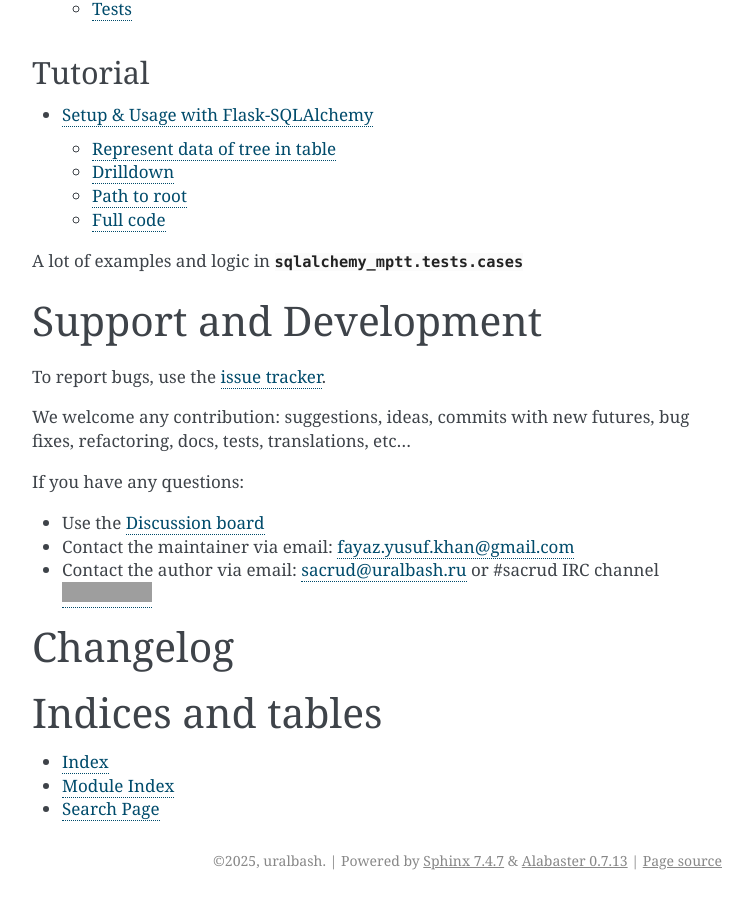
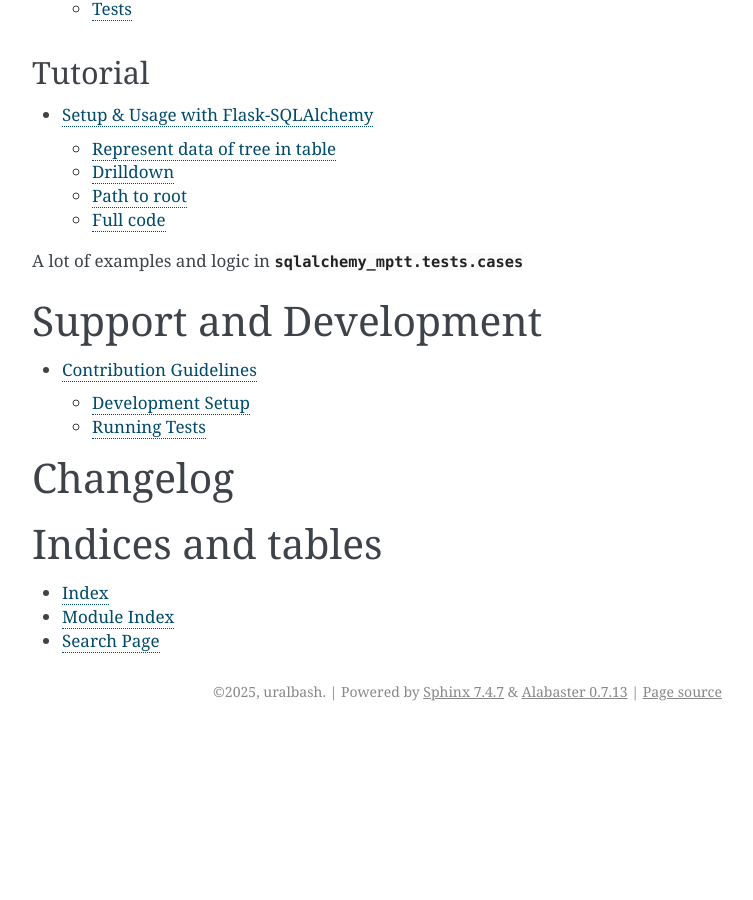
Before and after one commit to uralbash/sqlalchemy_mptt, a Sphinx documentation site: the page built from docs/index.rst, in a window 1280 px wide and 900 px high, scrolled down 1644 px. Shown: the whole window, without its empty margins (388-1141 px from the left). Built offline with Sphinx 7.4.7, drawn with Linux system fonts in a browser that asks for light colours; after the commit the page ends 2375 px from its top, so only the background shows below that; grey boxes are pictures that could not be loaded.

Commit message:
Link to contributor's guide

```diff
--- a/README.rst
+++ b/README.rst
@@ -270,6 +270,9 @@ If you have any questions:
 * Contact the maintainer via email: fayaz.yusuf.khan@gmail.com
 * Contact the author via email: sacrud@uralbash.ru or #sacrud IRC channel |IRC Freenode|
 
+Refer the detailed contribution guide in the `docs <https://sqlalchemy-mptt.readthedocs.io/en/latest/contributing.html>`_
+for more information on setting up the development environment, running tests, and contributing to the project.
+
 License
 =======
 
--- a/docs/CONTRIBUTING.rst
+++ b/docs/CONTRIBUTING.rst
@@ -37,3 +37,7 @@ To run the tests and linters, you can use the following command:
 .. code-block:: bash
 
     $ uv run noxfile.py
+
+
+.. |IRC Freenode| image:: https://img.shields.io/badge/irc-freenode-blue.svg
+   :target: https://webchat.freenode.net/?channels=sacrud
--- a/docs/index.rst
+++ b/docs/index.rst
@@ -51,17 +51,9 @@ A lot of examples and logic in
 Support and Development
 =======================
 
-To report bugs, use the `issue tracker
-<https://github.com/uralbash/sqlalchemy_mptt/issues>`_.
+.. toctree::
 
-We welcome any contribution: suggestions, ideas, commits with new
-futures, bug fixes, refactoring, docs, tests, translations, etc...
-
-If you have any questions:
-
-* Use the `Discussion board <https://github.com/uralbash/sqlalchemy_mptt/discussions>`_
-* Contact the maintainer via email: fayaz.yusuf.khan@gmail.com
-* Contact the author via email: sacrud@uralbash.ru or #sacrud IRC channel |IRC Freenode|
+    CONTRIBUTING.rst
 
 Changelog
 =========
@@ -81,5 +73,3 @@ Indices and tables
 
 .. _ps_tree: https://github.com/sacrud/ps_tree
 .. _pyramid_pages: https://github.com/uralbash/pyramid_pages
-.. |IRC Freenode| image:: https://img.shields.io/badge/irc-freenode-blue.svg
-   :target: https://webchat.freenode.net/?channels=sacrud
```
